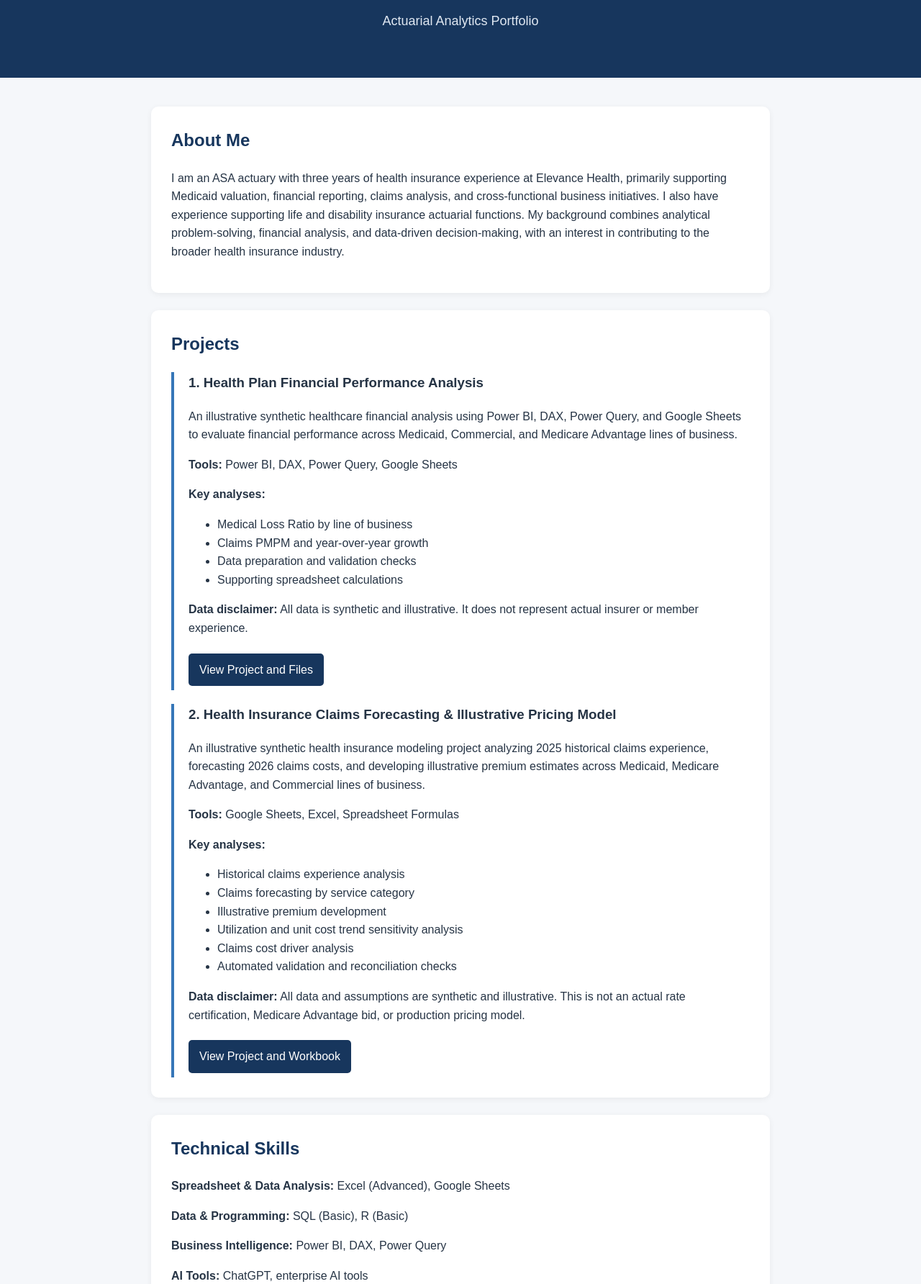
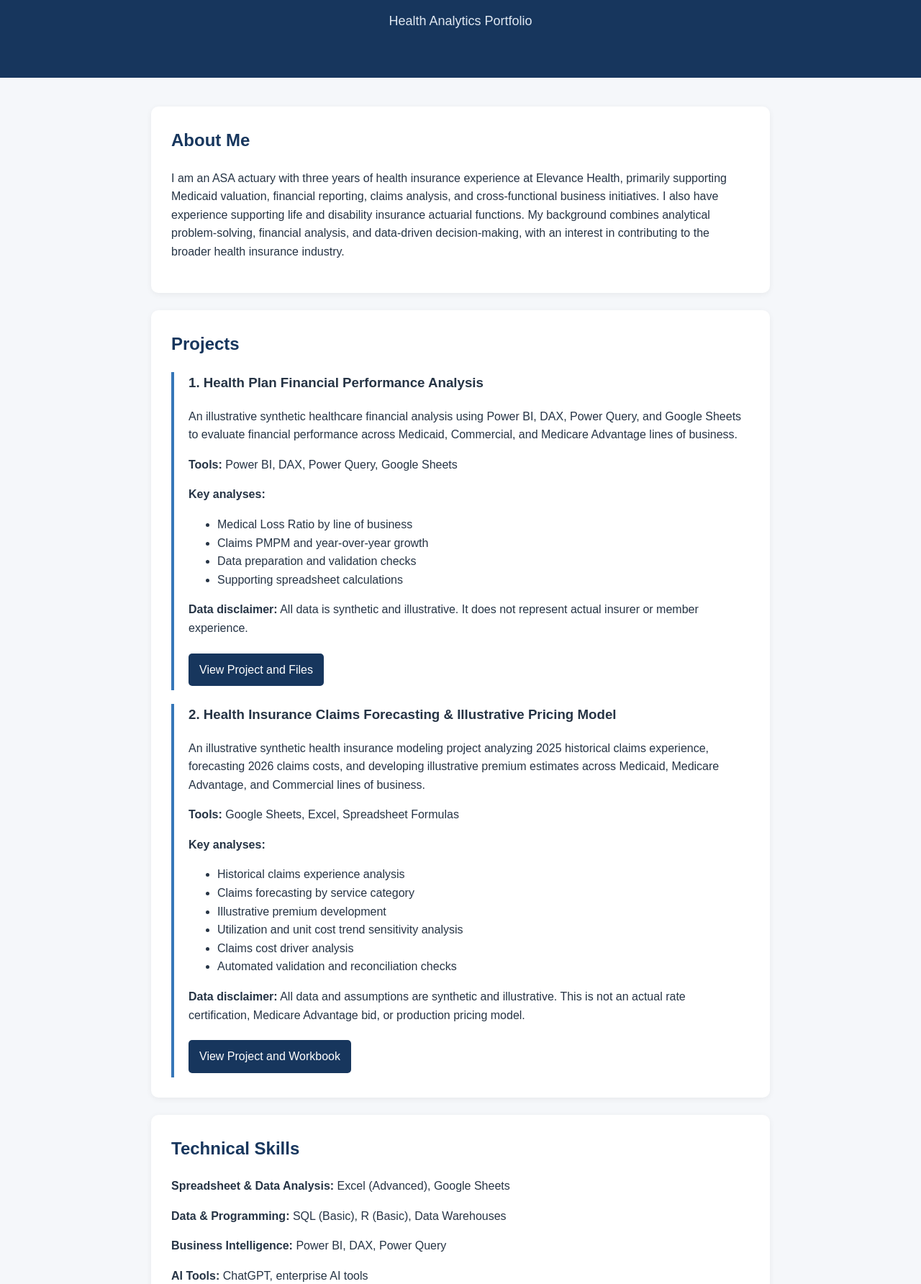
Before and after one commit to varunckumar200/varunckumar200.github.io, a plain HTML site: page index.html in a window 1280 px wide. Shown: the part 116-1900 px from the top of the page at 72% size. Drawn offline with Linux system fonts and the light colour scheme.

Commit message:
Update index.html

```diff
--- a/index.html
+++ b/index.html
@@ -71,7 +71,7 @@
 
 <header>
   <h1>Varun Kumar, ASA, MAAA</h1>
-  <p>Actuarial Analytics Portfolio</p>
+  <p>Health Analytics Portfolio</p>
 </header>
 
 <main>
@@ -168,7 +168,7 @@
     </p>
 
     <p><strong>Data &amp; Programming:</strong>
-      SQL (Basic), R (Basic)
+      SQL (Basic), R (Basic), Data Warehouses
     </p>
 
     <p><strong>Business Intelligence:</strong>
```
